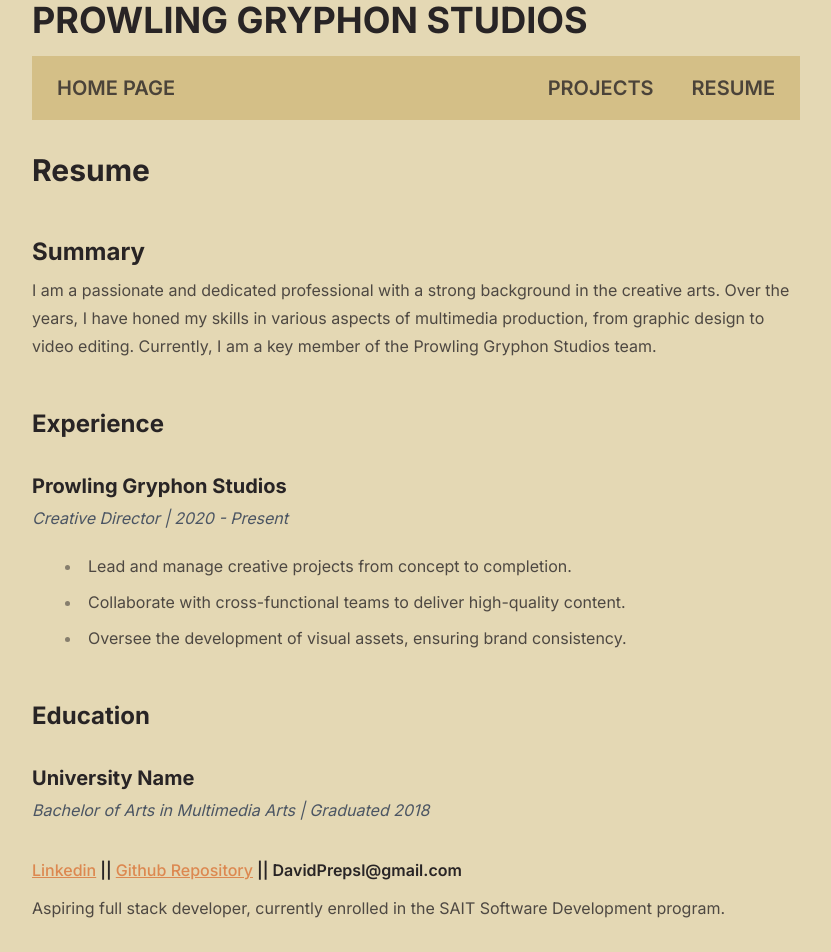
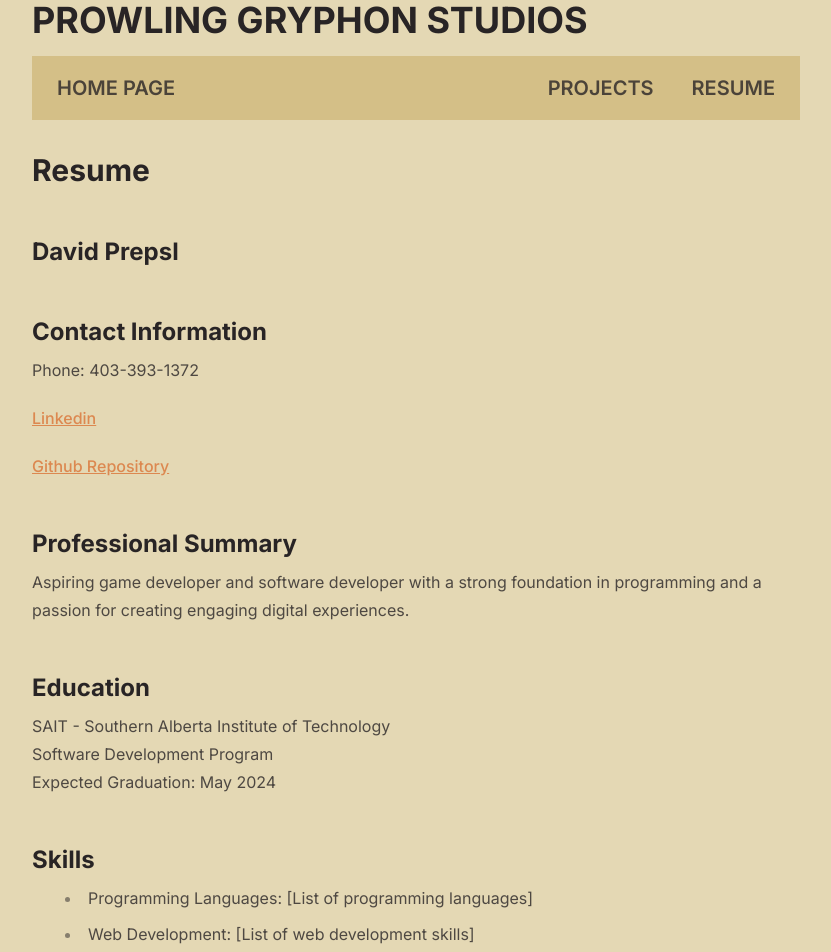
Before and after one commit to Prepsld/prowlinggryphonstudio, a Next.js app: page /resume in a window 1280 px wide. Shown: the top 952 px of the page, without its empty margins (224-1055 px from the left). Built offline with nearby package versions, Linux system fonts and the light colour scheme.

Commit message:
ADDS GOOGLE AUTH

```diff
--- /dev/null
+++ b/app/api/auth/[...nextauth]/route.js
@@ -0,0 +1,16 @@
+import NextAuth from "next-auth";
+import GoogleProvider from "next-auth/providers/google";
+
+export const authOptions = {
+  // Configure one or more authentication providers
+  providers: [
+    GoogleProvider({
+      clientId: process.env.GOOGLE_CLIENT_ID,
+      clientSecret: process.env.GOOGLE_CLIENT_SECRET,
+    }),
+    // ...add more providers here
+  ],
+};
+const handler = NextAuth(authOptions);
+
+export { handler as GET, handler as POST};
--- /dev/null
+++ b/app/auth-provider.js
@@ -0,0 +1,8 @@
+"use client";
+import { SessionProvider } from "next-auth/react";
+
+const AuthProvider = ({ children }) => {
+  return <SessionProvider>{children}</SessionProvider>;
+};
+
+export default AuthProvider;
--- a/app/layout.js
+++ b/app/layout.js
@@ -1,6 +1,6 @@
 import './globals.css'
 import { Inter } from 'next/font/google'
-
+import AuthProvider from "./auth-provider";
 
 const inter = Inter({ subsets: ['latin'] })
 
@@ -12,7 +12,9 @@
 export default function RootLayout({ children }) {
   return (
     <html lang="en" data-theme="retro">
-      <body className={inter.className}>{children}</body>
+      <body className={inter.className}>
+        <AuthProvider>{children}</AuthProvider>
+      </body>
     </html>
-  )
+  );
 }
--- a/app/page.js
+++ b/app/page.js
@@ -1,5 +1,5 @@
 // Define the HomePage component
-
+"use client";
 import Navigation from "./components/Navigation";
 import Blurb from "./components/Blurb";
 
--- /dev/null
+++ b/app/projects/auth/page.js
@@ -0,0 +1,30 @@
+// projects/auth/page.js
+"use client";
+
+import {useSession} from "next-auth/react";
+import { signOut } from "next-auth/react";
+
+
+export default function AuthPage () {
+  const { data, status } = useSession({
+    required: true,
+  });
+
+  const user = data?.user;
+
+  if (status === "loading") {
+    return <>loading</>;
+  }
+
+  return (
+    <div className="flex h-screen items-center justify-center">
+      <p>This is a protected page.</p>
+      <p>
+        <button onClick={() => signOut({})}>Sign out</button>
+      </p>
+      <p>
+        {user?.name} ({user?.email} {user?.id})
+      </p>
+    </div>
+  );
+}
--- a/app/projects/page.js
+++ b/app/projects/page.js
@@ -1,14 +1,15 @@
-// Define the HomePage component
-
-import Navigation from '../components/Navigation';
-import Blurb from '../components/Blurb';
+// Define the Projects component
+"use client";
+import React from "react";
+import Navigation from "../components/Navigation";
+import Blurb from "../components/Blurb";
+import Link from "next/link";
 
 
 export default function Projects() {
-
   return (
     <div className="prose container mx-auto max-w-screen-md ">
-      <h1 className="text-4xl font-bold mb-4"> PROWLING GRYPHON STUDIOS</h1>
+      <h1 className="text-4xl font-bold mb-4">PROWLING GRYPHON STUDIOS</h1>
       <Navigation />
       <div className="container mx-auto mt-8">
         <h1 className="text-3xl font-bold mb-4">Projects</h1>
@@ -17,10 +18,41 @@
           as well as some of my own personal projects.
         </p>
 
+        <section>
+          <h2 className="text-2xl font-bold mb-2">School Projects</h2>
+          <ul>
+            <li>
+              <Link href="./projects/auth" className="btn btn-ghost text-xl">
+                Authorization and Authentication Test
+              </Link>
+            </li>
+            <li>
+              <Link href="/" className="btn btn-ghost text-xl">
+                School Project 2
+              </Link>
+            </li>
+            {/* Add more school projects as needed */}
+          </ul>
+        </section>
 
-        {/* Add more sections as needed */}
+        <section>
+          <h2 className="text-2xl font-bold mb-2">Private Projects</h2>
+          <ul>
+            <li>
+              <Link href="/" className="btn btn-ghost text-xl">
+                Private Project 1
+              </Link>
+            </li>
+            <li>
+              <Link href="/" className="btn btn-ghost text-xl">
+                Private Project 2
+              </Link>
+            </li>
+            {/* Add more private projects as needed */}
+          </ul>
+        </section>
       </div>
       <Blurb />
     </div>
   );
-};
+}
--- a/app/resume/page.js
+++ b/app/resume/page.js
@@ -1,5 +1,5 @@
 // Define the HomePage component
-
+"use client";
 import Navigation from '../components/Navigation';
 import Blurb from '../components/Blurb';
 
@@ -12,16 +12,59 @@
       <Navigation />
       <div className="container mx-auto mt-8">
         <h1 className="text-3xl font-bold mb-4">Resume</h1>
+        <h2>David Prepsl</h2>
+        <section>
+          <h2 className="text-2xl font-bold mb-2">Contact Information</h2>
+          <p>Phone: 403-393-1372</p>
+          {/* You can add placeholders for LinkedIn and GitHub */}
+          <p>
+            <a
+              className="link link-accent"
+              target="_blank"
+              href="https://www.linkedin.com/in/david-prepsl-2b384a24b/"
+            >
+              Linkedin
+            </a>
+          </p>
+          <p>
+            <a
+              className="link link-accent"
+              target="_blank"
+              href="https://github.com/Prepsld/"
+            >
+              Github Repository
+            </a>
+          </p>
+        </section>
 
         <section>
-          <h2 className="text-2xl font-bold mb-2">Summary</h2>
+          <h2 className="text-2xl font-bold mb-2">Professional Summary</h2>
           <p>
-            I am a passionate and dedicated professional with a strong
-            background in the creative arts. Over the years, I have honed my
-            skills in various aspects of multimedia production, from graphic
-            design to video editing. Currently, I am a key member of the
-            Prowling Gryphon Studios team.
+            Aspiring game developer and software developer with a strong
+            foundation in programming and a passion for creating engaging
+            digital experiences.
           </p>
+        </section>
+
+        <section>
+          <h2 className="text-2xl font-bold mb-2">Education</h2>
+          <p>
+            SAIT - Southern Alberta Institute of Technology
+            <br />
+            Software Development Program
+            <br />
+            Expected Graduation: May 2024
+          </p>
+        </section>
+
+        <section>
+          <h2 className="text-2xl font-bold mb-2">Skills</h2>
+          <ul className="list-disc ml-6">
+            <li>Programming Languages: [List of programming languages]</li>
+            <li>Web Development: [List of web development skills]</li>
+            <li>Database Management: [List of database skills]</li>
+            {/* Add more specific skills as needed */}
+          </ul>
         </section>
 
         <section>
@@ -29,7 +72,7 @@
           <div>
             <h3 className="text-xl font-bold mb-1">Prowling Gryphon Studios</h3>
             <p className="italic text-gray-600">
-              Creative Director | 2020 - Present
+              Complete Sultan of the Studio (of one) | 2020 - Present
             </p>
             <ul className="list-disc ml-6">
               <li>
@@ -48,20 +91,6 @@
 
           {/* Add more experience sections as needed */}
         </section>
-
-        <section>
-          <h2 className="text-2xl font-bold mb-2">Education</h2>
-          <div>
-            <h3 className="text-xl font-bold mb-1">University Name</h3>
-            <p className="italic text-gray-600">
-              Bachelor of Arts in Multimedia Arts | Graduated 2018
-            </p>
-          </div>
-
-          {/* Add more education sections as needed */}
-        </section>
-
-        {/* Add more sections for skills, projects, certifications, etc. */}
       </div>
       <Blurb />
     </div>
--- a/package.json
+++ b/package.json
@@ -10,6 +10,7 @@
   },
   "dependencies": {
     "next": "13.5.4",
+    "next-auth": "^4.24.5",
     "react": "^18",
     "react-dom": "^18"
   },
```
Also changed, not shown: 1 other file (tests, documents, lock files or other folders).
